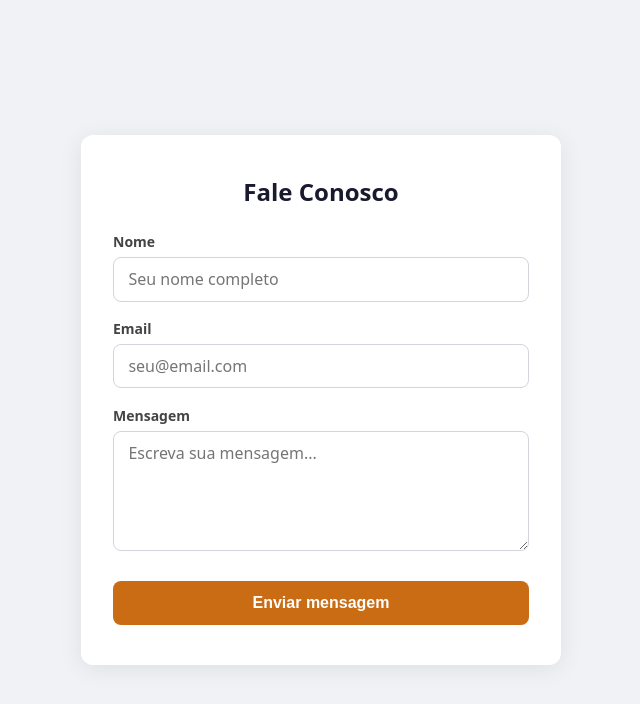
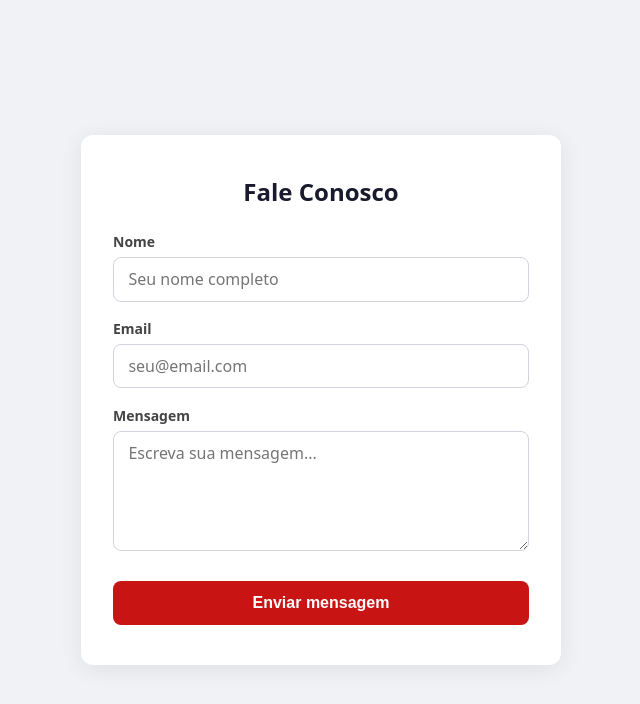
Before and after one commit to AMarthur17/vercel-email-demo, a website: page index.html in a window 1280 px wide. Shown: the whole page, without its empty margins (319-959 px from the left). Drawn offline with Linux system fonts and the light colour scheme.

Commit message:
ajuste de cor

```diff
--- a/index.html
+++ b/index.html
@@ -68,7 +68,7 @@
     button {
       width: 100%;
       padding: .8rem;
-      background: #c96c14;
+      background: #c91414;
       color: #fff;
       border: none;
       border-radius: 8px;
```
